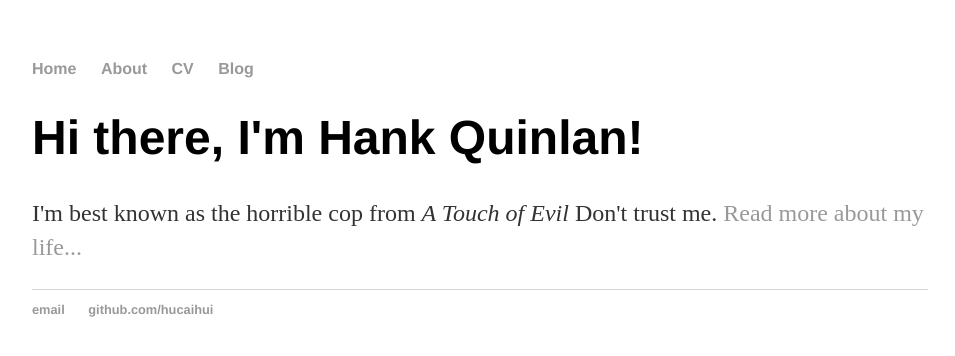
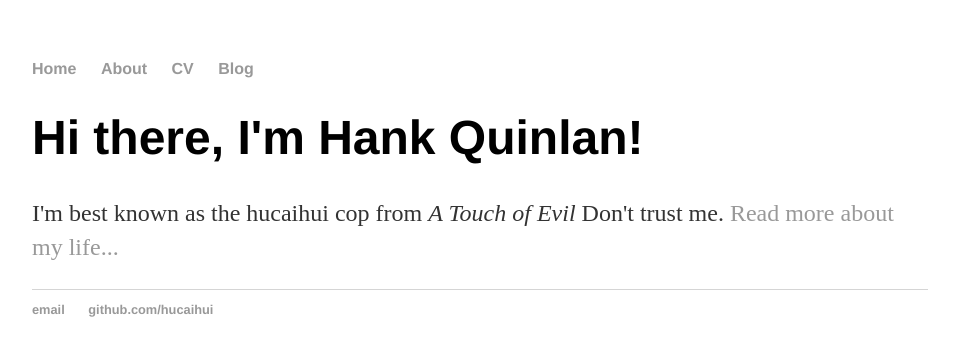
Before and after one commit to hucaihui/hucaihui.github.io, a Jekyll site: the page built from index.html, in a window 1280 px wide. Shown: the top 356 px of the page, without its empty margins (160-1115 px from the left). Built offline with Jekyll 4.4.1, drawn with Linux system fonts in a browser that asks for light colours.

Commit message:
Update index.html

```diff
--- a/index.html
+++ b/index.html
@@ -1,8 +1,8 @@
 ---
 layout: default
-title: Hank Quinlan, Horrible Cop
+title: hucaihui Cop
 ---
 <div class="blurb">
     <h1>Hi there, I'm Hank Quinlan!</h1>
-    <p>I'm best known as the horrible cop from <em>A Touch of Evil</em> Don't trust me. <a href="/about">Read more about my life...</a></p>
+    <p>I'm best known as the hucaihui cop from <em>A Touch of Evil</em> Don't trust me. <a href="/about">Read more about my life...</a></p>
 </div><!-- /.blurb -->
```
